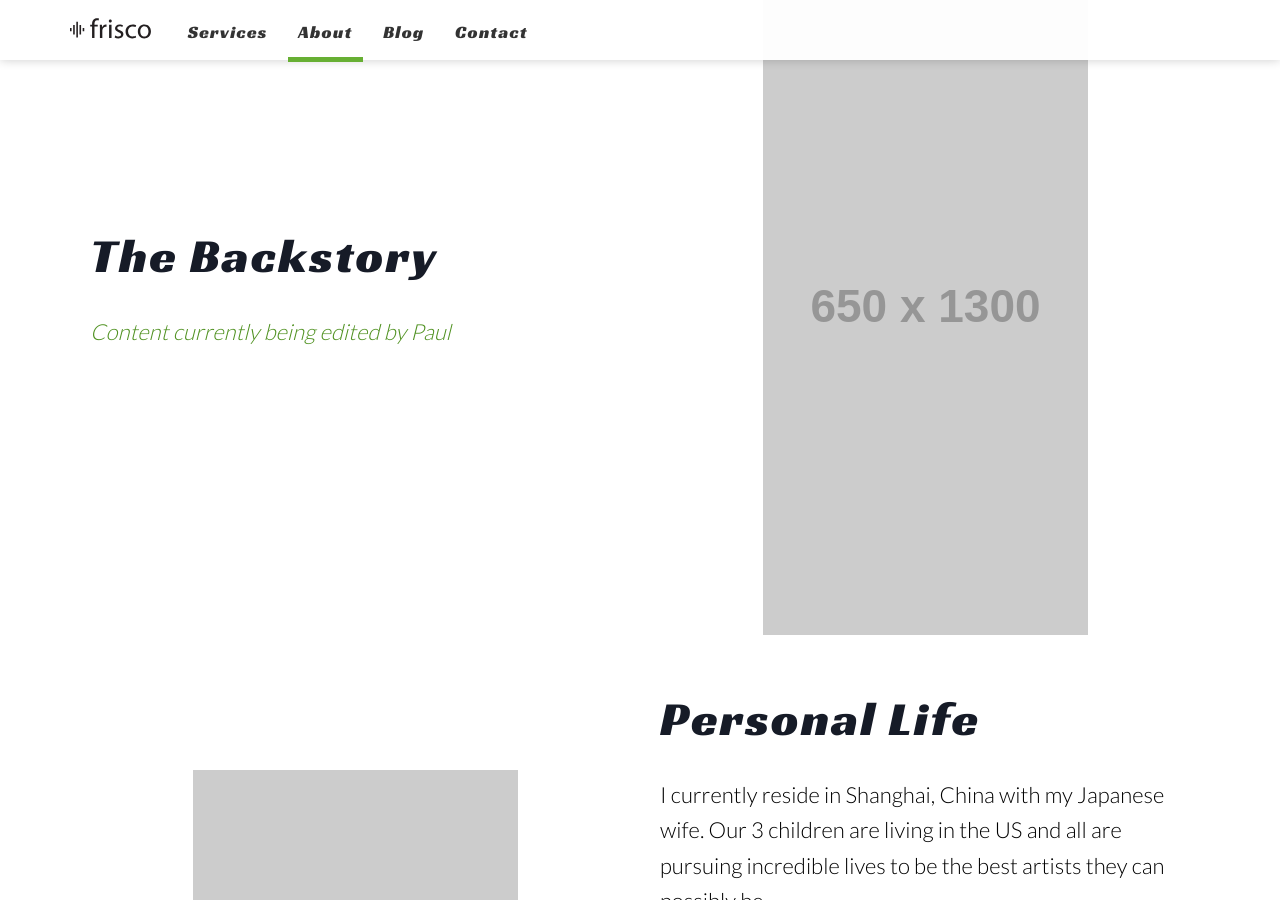
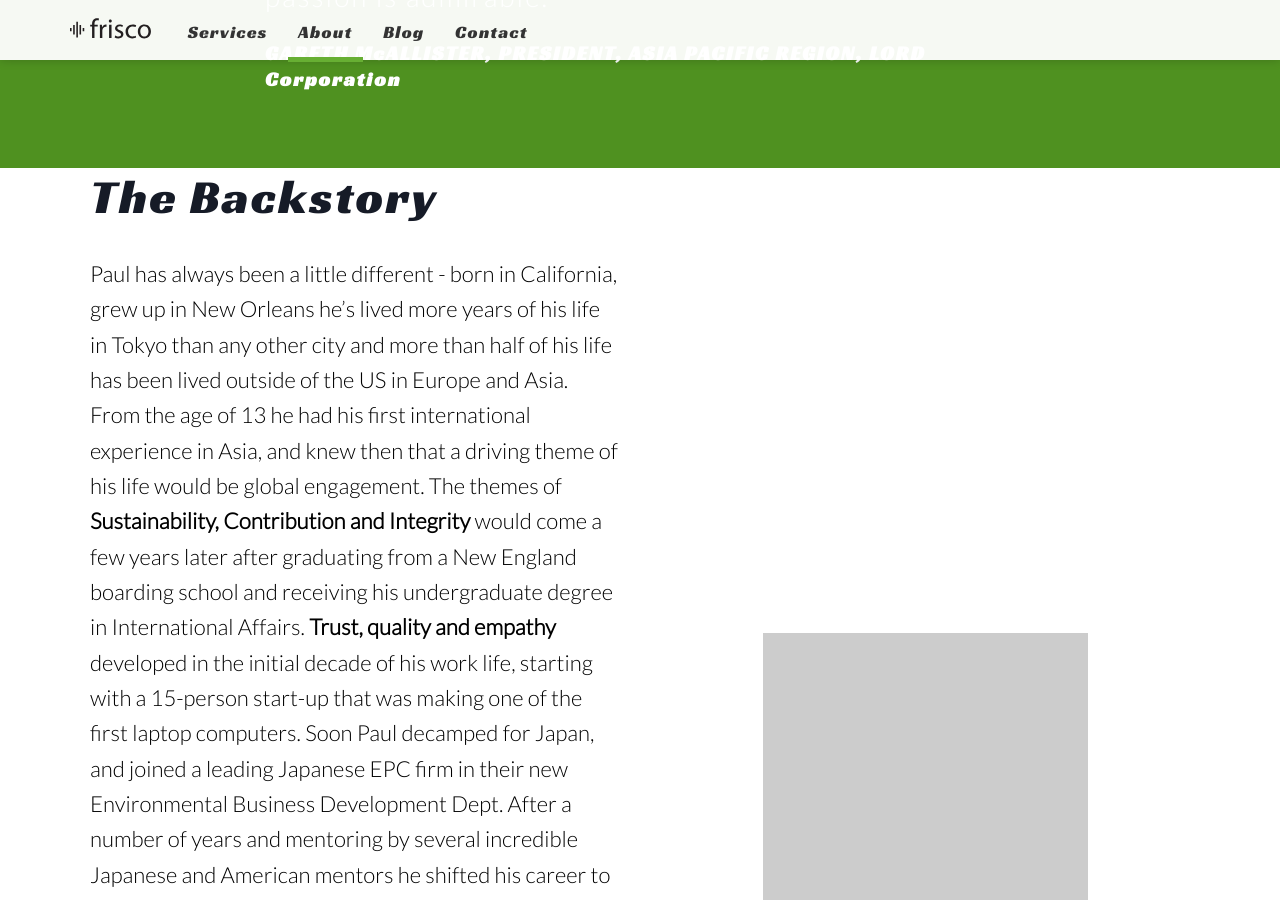
Before and after one commit to mlweih/paulbeddiefrisco, a Jekyll site: the page built from about.html, in a window 1280 px wide and 900 px high, scrolled down 3058 px. Built offline with Jekyll 4.4.1, drawn with Linux system fonts in a browser that asks for light colours; nearby versions of some CDN libraries; some of the changed text lies outside the part shown.

Commit message:
Services + About Content
New Draft of content upload

```diff
--- a/about.html
+++ b/about.html
@@ -1,5 +1,5 @@
 ---
-title: Paul's History
+title: About the FutureMax Institute
 description: Background and History of Paul Beddie's career
 image: https://source.unsplash.com/BcoGknSqlDc/2000x1322?a=.png
 ---
@@ -7,7 +7,7 @@ image: https://source.unsplash.com/BcoGknSqlDc/2000x1322?a=.png
 <section class="hero" style="background-image: url({% include relative-src.html src=page.image %})">
 	<div class="inner-hero text-container">
 		<div class="hero-text-container">
-			<h1 class="editable">About Paul</h1>
+			<h1 class="editable">About FutureMAx</h1>
 			<p class="subtext editable">My work experience and philosophy.</p>
 		</div>
 	</div>
@@ -18,10 +18,8 @@ image: https://source.unsplash.com/BcoGknSqlDc/2000x1322?a=.png
 		<div class="container flex">
 			<div class="text">
 				<h2 class="editable">General History</h2>
-				<p class="editable">My philosophy values Integrity, Trust, Quality, Equitable, Contribution and Global consideration.
-				</p>
-				<p>
-					I’m actually a contrarian  - someone who strongly believes that with the right mindset, we disrupt the system while making our world more livable, more equitable and more sustainable.</p>
+				<p class="editable"><strong>Our philosophy values Integrity, Trust, Quality, Empathy, Contribution and Global engagement.</strong></p>
+				<p>We believe a single person can be the spark the changes many lives for the better. Ideas and innovation are generated through the interaction of many different people from many different backgrounds and strengths. Action and results occur when a leader decides to take responsibly for driving positive outcomes. With nearly 30 years of experience, we’ve observed that with the right mindset, we disrupt the system while making our world more livable, more equitable and more sustainable.</p>
 			</div>
 			<div class="image">
 				<img class="editable" src="{{ site.baseurl }}/images/pb_about_650x1300" alt="Paul Beddie" />
@@ -40,9 +38,9 @@ image: https://source.unsplash.com/BcoGknSqlDc/2000x1322?a=.png
 	<section class="info">
 		<div class="container flex">
 			<div class="text">
-				<h2 class="editable">A Sample of my Experience</h2>
+				<h2 class="editable">A Sample of the CEO's Experience</h2>
 				<p>
-					After 27 years of working in Asia in varied and increasingly senior roles, there’s hardly a major Asian airport I can travel through and not run into someone I know! The Highlights of my professional experience include:
+					After 27 years of working in Asia in varied and increasingly senior roles, there’s hardly a major Asian airport that Paul can travel through and not run into someone he knows.  Highlights of his professional experience include:
 				</p>
 				<p class="editable">
 						<ul>
@@ -83,7 +81,15 @@ image: https://source.unsplash.com/BcoGknSqlDc/2000x1322?a=.png
 		<div class="container flex">
 			<div class="text">
 				<h2 class="editable">The Backstory</h2>
-				<p class="editable"><i>Content currently being edited by Paul</i></p>
+				<p class="editable">Paul has always been a little different - born in California, grew up in New Orleans he’s lived more years of his life in Tokyo than any other city and more than half of his life has been lived outside of the US in Europe and Asia.
+
+From the age of 13 he had his first international experience in Asia, and knew then that a driving theme of his life would be global engagement. The themes of <strong>Sustainability, Contribution and Integrity</strong> would come a few years later after graduating from a New England boarding school and receiving his undergraduate degree in International Affairs.
+
+<strong>Trust, quality and empathy</strong> developed in the initial decade of his work life, starting with a 15-person start-up that was making one of the first laptop computers. Soon Paul decamped for Japan, and joined a leading Japanese EPC firm in their new Environmental Business Development Dept.  After a number of years and mentoring by several incredible Japanese and American mentors he shifted his career to Management Consulting, first with <a href="http://www.deloitte.com">Deloitte Consulting</a> and <a href="https://www.capgemini.com/consulting/">Cap Gemini Ernst & Young</a> in Australia and Japan, and then onto smaller, more entrepreneurial enterprises like PeopleSoft and Headstrong Capital Markets where he had Asia wide responsibilities. Shifting from a manager to a leader who motivates and inspires others began to occur as his experiences and exposure to more cultures expanded and he proved his own resilience living through the Great Financial Crises in the late 2000’s.
+
+He founded his first company, Isity Global, in 2015. An incredibly rewarding, challenging and humbling experience, he built a Sustainability and Smart Cities integration company from scratch and received multiple award and recognition for the work done. In 2017 it became of a listed Australian entity where he remains a shareholder.
+
+FutureMax is the embodiment of Paul's passion and purpose to be centered on Sustainability, Globalization, and making a significant Contribution to helping people and the companies they work in. Leveraging nearly 30 years of professional experiences and 50 years of life experiences to help our clients get ready for and maximize their value in the exciting and fast changing future of work.</p>
 			</div>
 			<div class="image">
 				<img class="editable" src="http://placehold.it/650x1300" alt="Screenshot" />
@@ -95,12 +101,13 @@ image: https://source.unsplash.com/BcoGknSqlDc/2000x1322?a=.png
 		<div class="container flex">
 			<div class="text">
 				<h2 class="editable">Personal Life</h2>
-				<p class="editable">I currently reside in Shanghai, China with my Japanese wife. Our 3 children are living in the US and all are pursuing incredible lives to be the best artists they can possibly be.</p>
-				<p>
-					I particularly love to travel and I’m pretty good at the planning phase - I tend to be our designated family travel and holiday planner and have a knack for finding those cool holiday home rentals (was doing it long before Airbnb became a thing!).  I’ve traveled extensively for business around the world but I still have a lot of places to go as tourist so I’m looking forward to doing some more of that in the second half of my life.
+				<p class="editable">Paul currently resides in Shanghai, China with his Japanese wife where they recently have become “empty nesters”. Their 3 children are now all living in the US and all are pursuing incredible lives to be the best artists they can possibly become.
 				</p>
 				<p>
-					I’ve been a swimmer all my life (even before I could walk) and I swam competitively until the age of 15. Occasionally I dabble in sailing, golf, bike-riding and skiing but I usually need my friends to take the initiate and ask me along. I’ve been a news junkie my whole life, and am an avid reader of The Economist newspapaer.
+					Paul particularly loves to travel and is pretty good at the planning phase - he tends to be the designated family travel and holiday planner and has a knack for finding those cool holiday home rentals (was doing it long before Airbnb became a thing!). He’s traveled extensively for business around the world but still has a lot of places to go as tourist, so is looking forward to doing some more of that in the second half of his life.
+				</p>
+				<p>
+					Paul's been a swimmer all of his life (even before he could walk), and he swam competitively until the age of 15. Occasionally he dabbles in sailing, golf, bike-riding and skiing but often needs his friends to take the initiate and ask him along. A news junkie his whole life, he’s an avid reader of The Economist newspaper.
 				</p>
 			</div>
 			<div class="image">
```
Also changed, not shown: futuremax.html (+13 -15 lines), index.html (+7 -5 lines).
